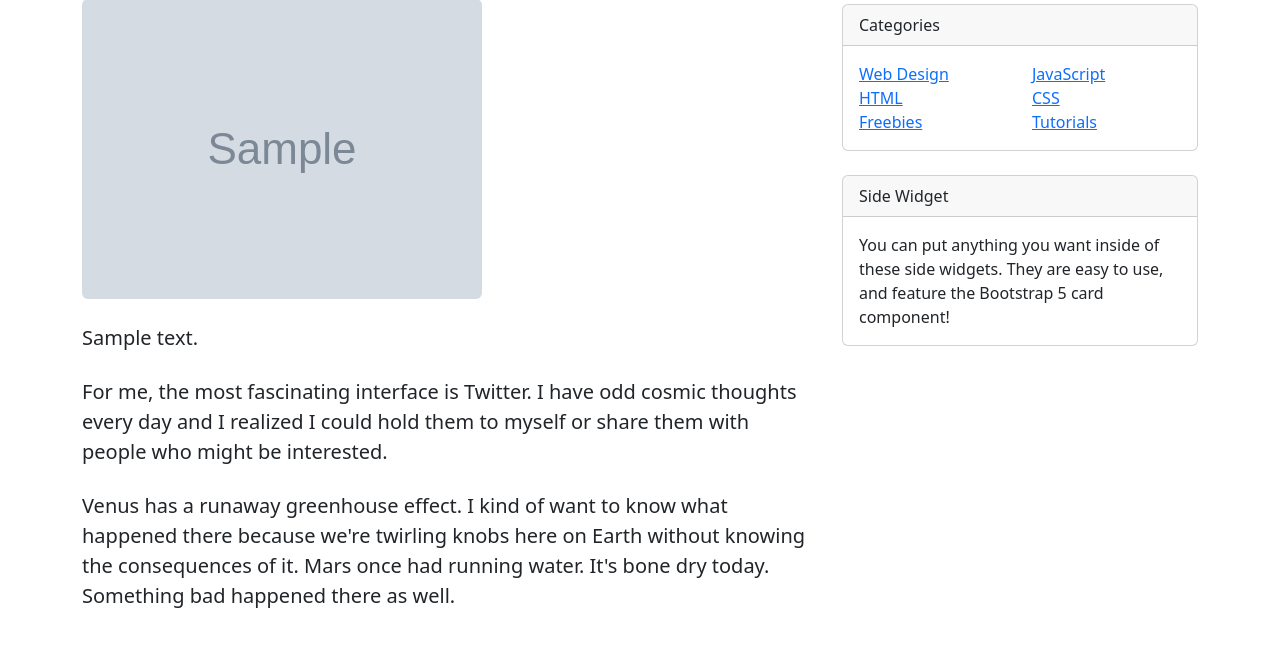
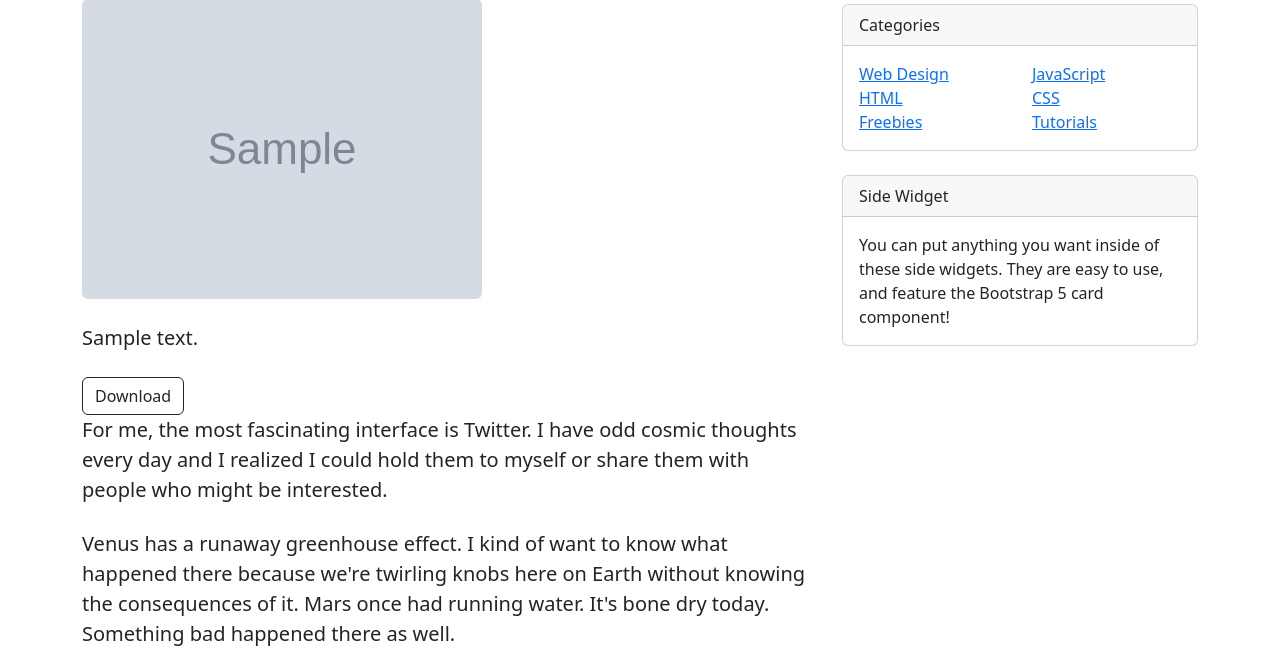
Before and after one commit to LeoKang/do_it_django, a Django app: page /blog/1/ in a window 1280 px wide. Shown: the part 237-892 px from the top of the page. Run offline with Django 5.2, Linux system fonts and the light colour scheme; tables that the repository leaves empty hold one stand-in row (values such as "Sample post"); grey boxes marked "Sample" are stand-in pictures; grey boxes labelled with a size stand in for pictures from a placeholder-image service; some libraries are stand-ins or nearby versions.

Commit message:
232page, normal file download

```diff
--- a/blog/templates/blog/post_detail.html
+++ b/blog/templates/blog/post_detail.html
@@ -53,6 +53,13 @@
                         <!-- Post content-->
                         <section class="mb-5">
                             <p class="fs-5 mb-4">{{ post.content }}</p>
+
+                            {% if post.file_upload %}
+                            <a href="{{ post.file_upload.url }}"
+                             class="btn btn-outline-dark"
+                             role="button" download>Download</a>
+                            {% endif %}
+
                             <p class="fs-5 mb-4">For me, the most fascinating interface is Twitter. I have odd cosmic thoughts every day and I realized I could hold them to myself or share them with people who might be interested.</p>
                             <p class="fs-5 mb-4">Venus has a runaway greenhouse effect. I kind of want to know what happened there because we're twirling knobs here on Earth without knowing the consequences of it. Mars once had running water. It's bone dry today. Something bad happened there as well.</p>
                         </section>
```
